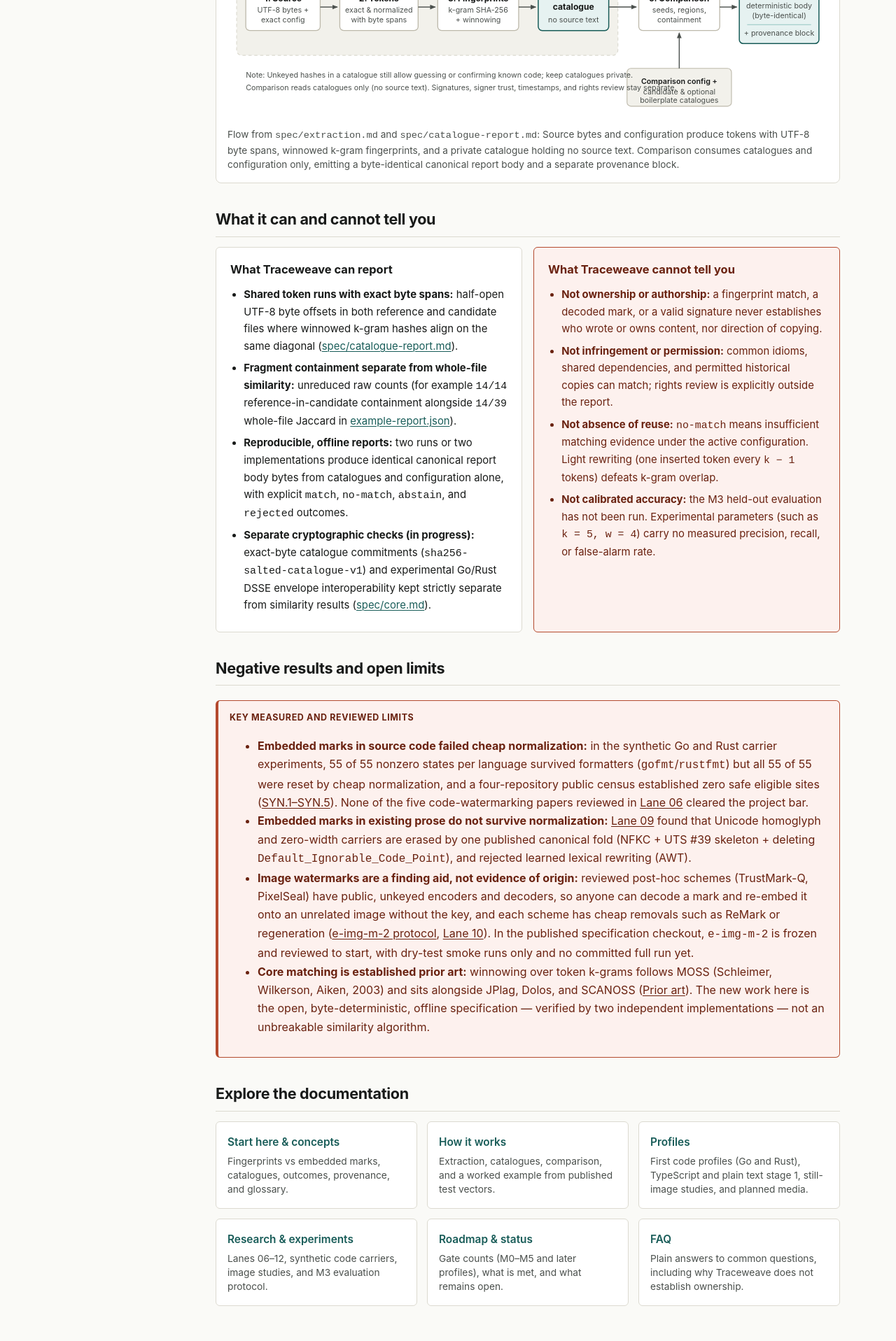
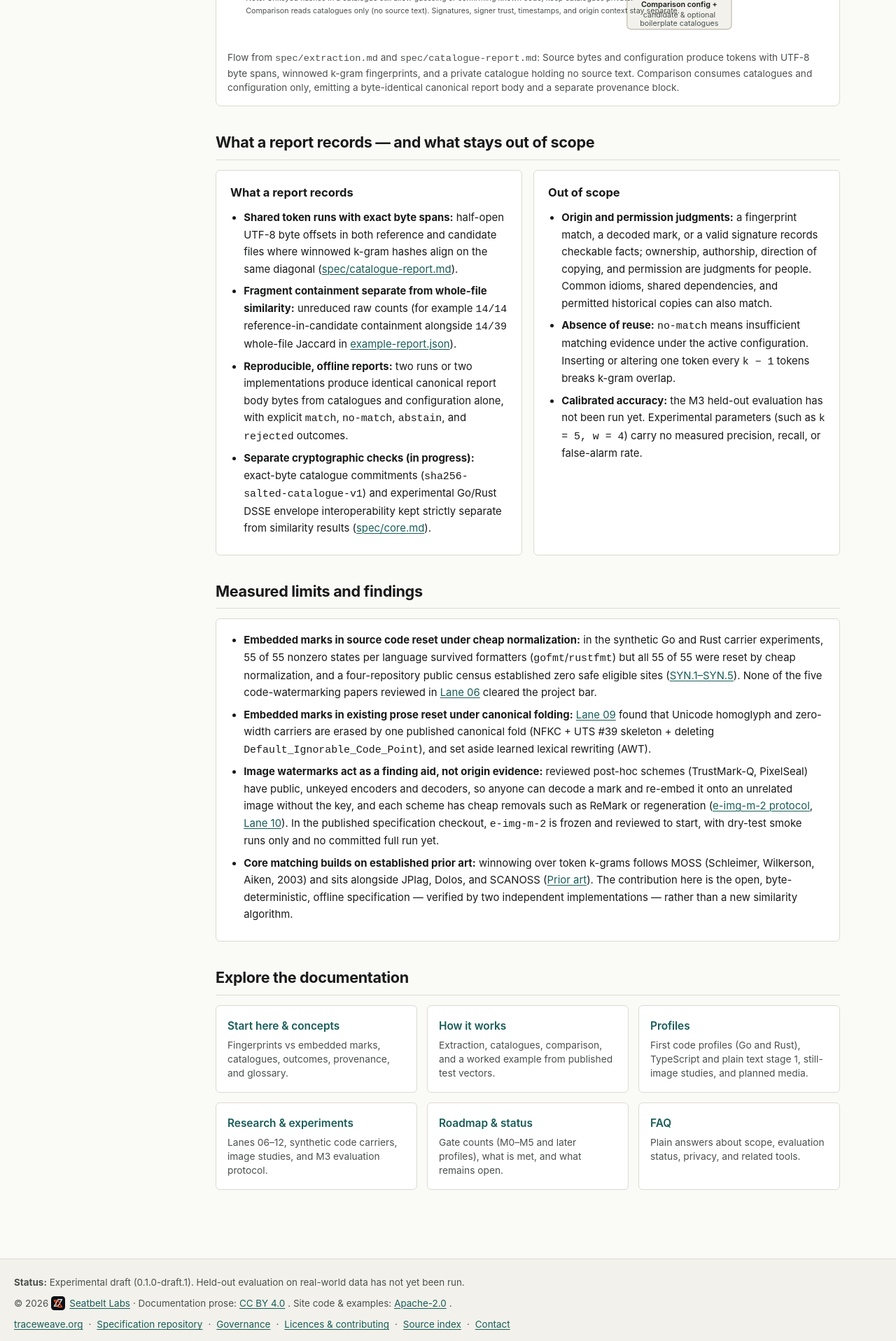
Before and after one commit to connorburgess/traceweave-docs, a Next.js app: page / in a window 1280 px wide. Shown: the part 880-2797 px from the top of the page at 70% size. Built offline with nearby package versions, Linux system fonts and the light colour scheme.

Commit message:
Calm provenance tone pass across docs pages and home intro

```diff
--- a/src/app/page.tsx
+++ b/src/app/page.tsx
@@ -18,15 +18,6 @@ export default function HomePage() {
 
   return (
     <DocsShell searchIndex={searchIndex} isHome>
-      <div className="status-banner" role="status">
-        <strong>Experimental design draft (0.1.0-draft.1).</strong> Traceweave
-        is an open, non-commercial, independent specification — not a standard
-        and not production software. Its held-out evaluation has not been run,
-        so no detection accuracy or false-alarm rate is claimed. See the{" "}
-        <Link href="/docs/roadmap">roadmap and gate counts</Link> (11 of 47 core
-        gates met; 3 of 41 later-profile gates met).
-      </div>
-
       <section className="home-hero">
         <h1>Traceweave</h1>
         <p className="home-lead">
@@ -69,7 +60,9 @@ export default function HomePage() {
           evaluated on real-world data.
         </p>
         <p className="home-status-sources">
-          Sources:{" "}
+          Draft <code>0.1.0-draft.1</code> — see the{" "}
+          <Link href="/docs/roadmap">roadmap and gate counts</Link> (11 of 47
+          core gates met; 3 of 41 later-profile gates met). Sources:{" "}
           <a
             href={`${SPEC_BASE}/README.md`}
             target="_blank"
@@ -103,10 +96,12 @@ export default function HomePage() {
       </section>
 
       <section className="home-section" aria-labelledby="can-cannot-heading">
-        <h2 id="can-cannot-heading">What it can and cannot tell you</h2>
+        <h2 id="can-cannot-heading">
+          What a report records — and what stays out of scope
+        </h2>
         <div className="two-col-grid">
           <div className="panel-card">
-            <h3>What Traceweave can report</h3>
+            <h3>What a report records</h3>
             <ul>
               <li>
                 <strong>Shared token runs with exact byte spans:</strong>{" "}
@@ -162,30 +157,27 @@ export default function HomePage() {
             </ul>
           </div>
 
-          <div className="panel-card panel-card-negative">
-            <h3>What Traceweave cannot tell you</h3>
+          <div className="panel-card">
+            <h3>Out of scope</h3>
             <ul>
               <li>
-                <strong>Not ownership or authorship:</strong> a fingerprint
-                match, a decoded mark, or a valid signature never establishes
-                who wrote or owns content, nor direction of copying.
+                <strong>Origin and permission judgments:</strong> a fingerprint
+                match, a decoded mark, or a valid signature records checkable
+                facts; ownership, authorship, direction of copying, and
+                permission are judgments for people. Common idioms, shared
+                dependencies, and permitted historical copies can also match.
               </li>
               <li>
-                <strong>Not infringement or permission:</strong> common idioms,
-                shared dependencies, and permitted historical copies can match;
-                rights review is explicitly outside the report.
+                <strong>Absence of reuse:</strong> <code>no-match</code> means
+                insufficient matching evidence under the active configuration.
+                Inserting or altering one token every <code>k &minus; 1</code>{" "}
+                tokens breaks k-gram overlap.
               </li>
               <li>
-                <strong>Not absence of reuse:</strong> <code>no-match</code>{" "}
-                means insufficient matching evidence under the active
-                configuration. Light rewriting (one inserted token every{" "}
-                <code>k &minus; 1</code> tokens) defeats k-gram overlap.
-              </li>
-              <li>
-                <strong>Not calibrated accuracy:</strong> the M3 held-out
-                evaluation has not been run. Experimental parameters (such as{" "}
-                <code>k = 5, w = 4</code>) carry no measured precision, recall,
-                or false-alarm rate.
+                <strong>Calibrated accuracy:</strong> the M3 held-out
+                evaluation has not been run yet. Experimental parameters (such
+                as <code>k = 5, w = 4</code>) carry no measured precision,
+                recall, or false-alarm rate.
               </li>
             </ul>
           </div>
@@ -193,12 +185,11 @@ export default function HomePage() {
       </section>
 
       <section className="home-section" aria-labelledby="negative-results-heading">
-        <h2 id="negative-results-heading">Negative results and open limits</h2>
-        <div className="callout callout-caution" role="note">
-          <div className="callout-title">Key measured and reviewed limits</div>
+        <h2 id="negative-results-heading">Measured limits and findings</h2>
+        <div className="panel-card">
           <ul>
             <li>
-              <strong>Embedded marks in source code failed cheap normalization:</strong>{" "}
+              <strong>Embedded marks in source code reset under cheap normalization:</strong>{" "}
               in the synthetic Go and Rust carrier experiments, 55 of 55 nonzero
               states per language survived formatters (<code>gofmt</code>/
               <code>rustfmt</code>) but all 55 of 55 were reset by cheap
@@ -212,15 +203,15 @@ export default function HomePage() {
               cleared the project bar.
             </li>
             <li>
-              <strong>Embedded marks in existing prose do not survive normalization:</strong>{" "}
+              <strong>Embedded marks in existing prose reset under canonical folding:</strong>{" "}
               <Link href="/docs/research/lane-09-text-profile">Lane 09</Link>{" "}
               found that Unicode homoglyph and zero-width carriers are erased by
               one published canonical fold (NFKC + UTS #39 skeleton + deleting{" "}
-              <code>Default_Ignorable_Code_Point</code>), and rejected learned
+              <code>Default_Ignorable_Code_Point</code>), and set aside learned
               lexical rewriting (AWT).
             </li>
             <li>
-              <strong>Image watermarks are a finding aid, not evidence of origin:</strong>{" "}
+              <strong>Image watermarks act as a finding aid, not origin evidence:</strong>{" "}
               reviewed post-hoc schemes (TrustMark-Q, PixelSeal) have public,
               unkeyed encoders and decoders, so anyone can decode a mark and
               re-embed it onto an unrelated image without the key, and each
@@ -235,13 +226,13 @@ export default function HomePage() {
               committed full run yet.
             </li>
             <li>
-              <strong>Core matching is established prior art:</strong> winnowing
-              over token k-grams follows MOSS (Schleimer, Wilkerson, Aiken,
-              2003) and sits alongside JPlag, Dolos, and SCANOSS (
-              <Link href="/docs/prior-art">Prior art</Link>). The new work here
-              is the open, byte-deterministic, offline specification — verified
-              by two independent implementations — not an unbreakable similarity
-              algorithm.
+              <strong>Core matching builds on established prior art:</strong>{" "}
+              winnowing over token k-grams follows MOSS (Schleimer, Wilkerson,
+              Aiken, 2003) and sits alongside JPlag, Dolos, and SCANOSS (
+              <Link href="/docs/prior-art">Prior art</Link>). The contribution
+              here is the open, byte-deterministic, offline specification —
+              verified by two independent implementations — rather than a new
+              similarity algorithm.
             </li>
           </ul>
         </div>
@@ -288,8 +279,8 @@ export default function HomePage() {
           <Link href="/docs/faq" className="nav-card">
             <span className="nav-card-title">FAQ</span>
             <span className="nav-card-desc">
-              Plain answers to common questions, including why Traceweave does
-              not establish ownership.
+              Plain answers about scope, evaluation status, privacy, and related
+              tools.
             </span>
           </Link>
         </div>
--- a/src/components/DocsShell.tsx
+++ b/src/components/DocsShell.tsx
@@ -88,7 +88,7 @@ export function DocsShell({
             </Link>
 
             <span className="header-status" role="note">
-              Experimental draft (0.1.0-draft.1) — not a standard, not production software
+              Experimental draft (0.1.0-draft.1)
             </span>
           </div>
 
@@ -237,10 +237,8 @@ export function DocsShell({
       <footer className="site-footer">
         <div className="footer-inner">
           <div className="footer-status">
-            <strong>Status:</strong> Experimental design draft (0.1.0-draft.1) —
-            an open, non-commercial, independent specification. Not a standard,
-            not production software. No detection accuracy or false-alarm rate
-            has been measured yet.
+            <strong>Status:</strong> Experimental draft (0.1.0-draft.1).
+            Held-out evaluation on real-world data has not yet been run.
           </div>
           <div className="footer-meta">
             <span className="footer-legal">
--- a/src/components/FlowDiagram.tsx
+++ b/src/components/FlowDiagram.tsx
@@ -218,7 +218,7 @@ export function FlowDiagram() {
             Note: Unkeyed hashes in a catalogue still allow guessing or confirming known code; keep catalogues private.
           </text>
           <text x="28" y="216" className="svg-footnote">
-            Comparison reads catalogues only (no source text). Signatures, signer trust, timestamps, and rights review stay separate.
+            Comparison reads catalogues only (no source text). Signatures, signer trust, timestamps, and origin context stay separate.
           </text>
         </svg>
       </div>
--- a/src/lib/docs.ts
+++ b/src/lib/docs.ts
@@ -239,8 +239,8 @@ export function getSearchIndex(): SearchEntry[] {
       headings: [
         "Where it stands today",
         "How the token-fingerprint flow works",
-        "What it can and cannot tell you",
-        "Negative results and open limits",
+        "What a report records — and what stays out of scope",
+        "Measured limits and findings",
       ],
       body: "Traceweave is an open specification for recognising your own work when it turns up somewhere else, and for producing evidence of the match that anyone can re-run and check. It is designed to cover any kind of work: source code, writing, images and audio. One shared evidence format sits underneath, with a profile for each medium. Your content never leaves your machine; only fingerprints are compared. Where it stands today: source code is working end to end, with Go and Rust as the first two case studies. TypeScript, JavaScript and plain text are specified. Images have been measured in two studies. More languages, audio, and signed, timestamped registration records are planned. It is experimental and not yet evaluated on real-world data.",
     },
```
Also changed, not shown: 14 other files (tests, documents, lock files or other folders).
